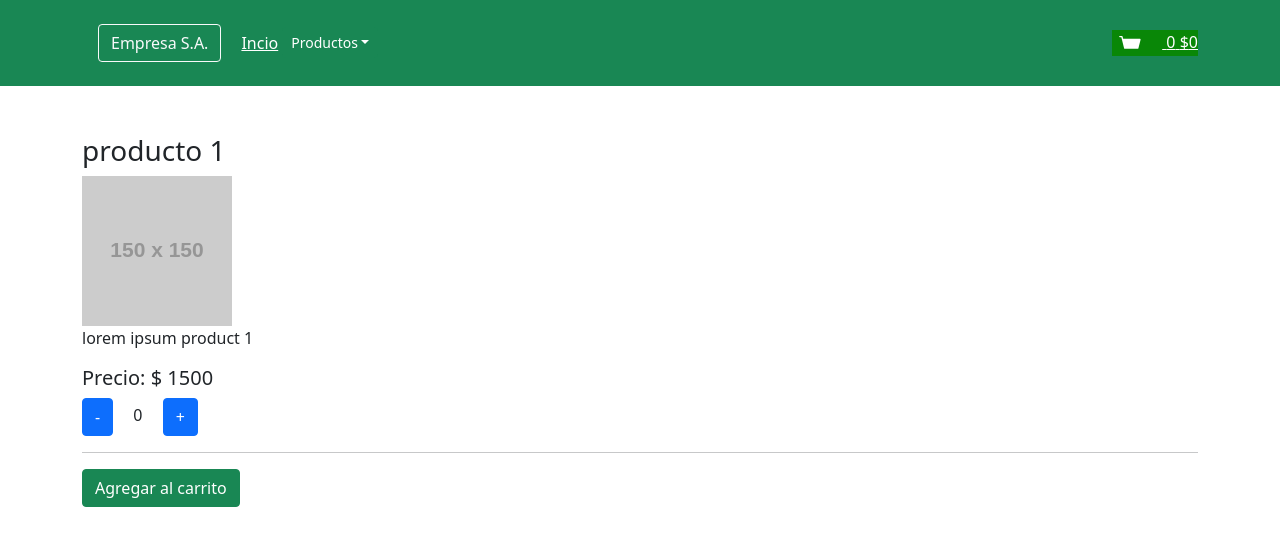
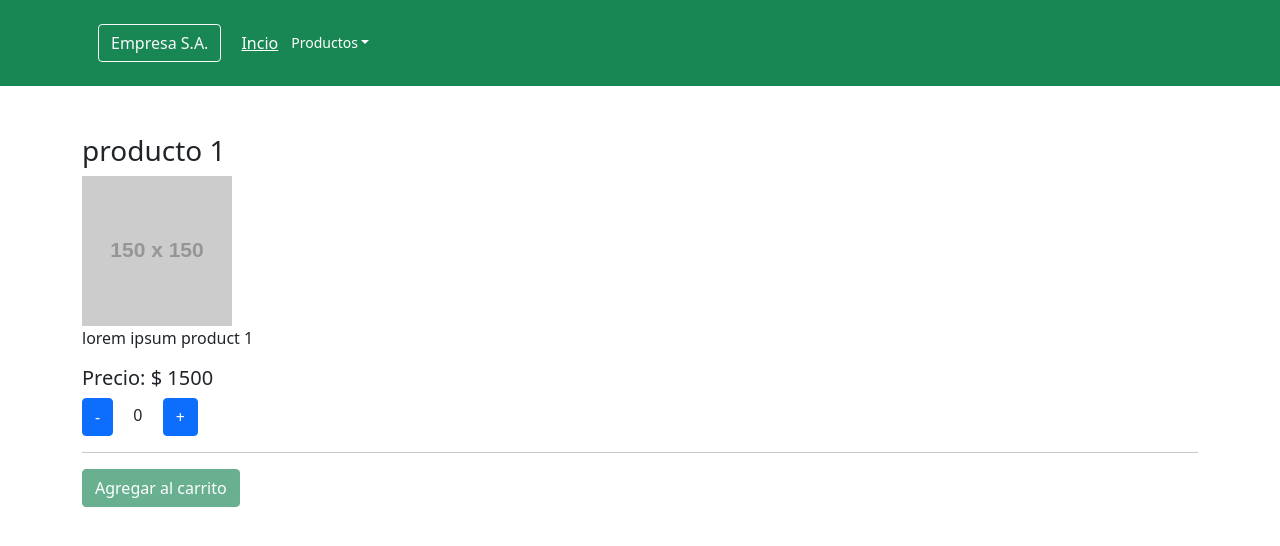
Before and after one commit to facujoel/react-app, a React (Create React App) app: page /detail/1 in a window 1280 px wide. Shown: the top 546 px of the page. Built offline with nearby package versions, Linux system fonts and the light colour scheme.

Commit message:
rendering

```diff
--- a/src/components/Cart/Cart.js
+++ b/src/components/Cart/Cart.js
@@ -2,6 +2,7 @@ import { useContext } from "react";
 import { CartContext } from "../CartContext/CartContext";
 import {BsFillTrashFill} from 'react-icons/bs';
 import { Link } from "react-router-dom";
+
 
 
 export const Cart = ()=>{
--- a/src/components/CartWidget/CartWidget.css
+++ b/src/components/CartWidget/CartWidget.css
@@ -1,4 +1,13 @@
-.cart-widget{
-    color: white;
-    background-color: #098707;
-}
+
+    .cart-widget {
+        font-size: 30px;
+        color: white;
+        visibility: visible;
+        opacity: 1;
+        transition: all .5s ease-out;
+    }
+
+    .cart-hidden{
+        opacity: 0;
+        visibility: hidden;
+    }
--- a/src/components/CartWidget/CartWidget.js
+++ b/src/components/CartWidget/CartWidget.js
@@ -7,10 +7,10 @@ import "./CartWidget.css";
 
 
 export const CartWidget = () => {
-  const { cantidadCart, totalCart } = useContext(CartContext)
+  const { cantidadCart, totalCart, cart } = useContext(CartContext)
   return (
 
-    <Link to="/cart" className="cart-widget ">
+    <Link to="/cart" className= {cart.length === 0 ? 'cart-widget cart-hidden' : 'cart-widget'}>
     <svg xmlns="http://www.w3.org/2000/svg" width="50" height="23"
 
      fill="currentColor" className="bi bi-cart2 " viewBox="10 0 5 16">
--- a/src/components/ItemDetail/ItemDetail.js
+++ b/src/components/ItemDetail/ItemDetail.js
@@ -57,7 +57,9 @@ export const ItemDetail = ({id,nombre,img,desc,precio,stock,categoria}) => {
 
         <hr/>
 
-        <button className="btn btn-success" onClick={handleAgregar}
+        <button className="btn btn-success"
+        onClick={handleAgregar}
+        disabled={cantidad === 0}
 
         >
 
```
Also changed, not shown: src/components/Cart/Cart.css (added).
